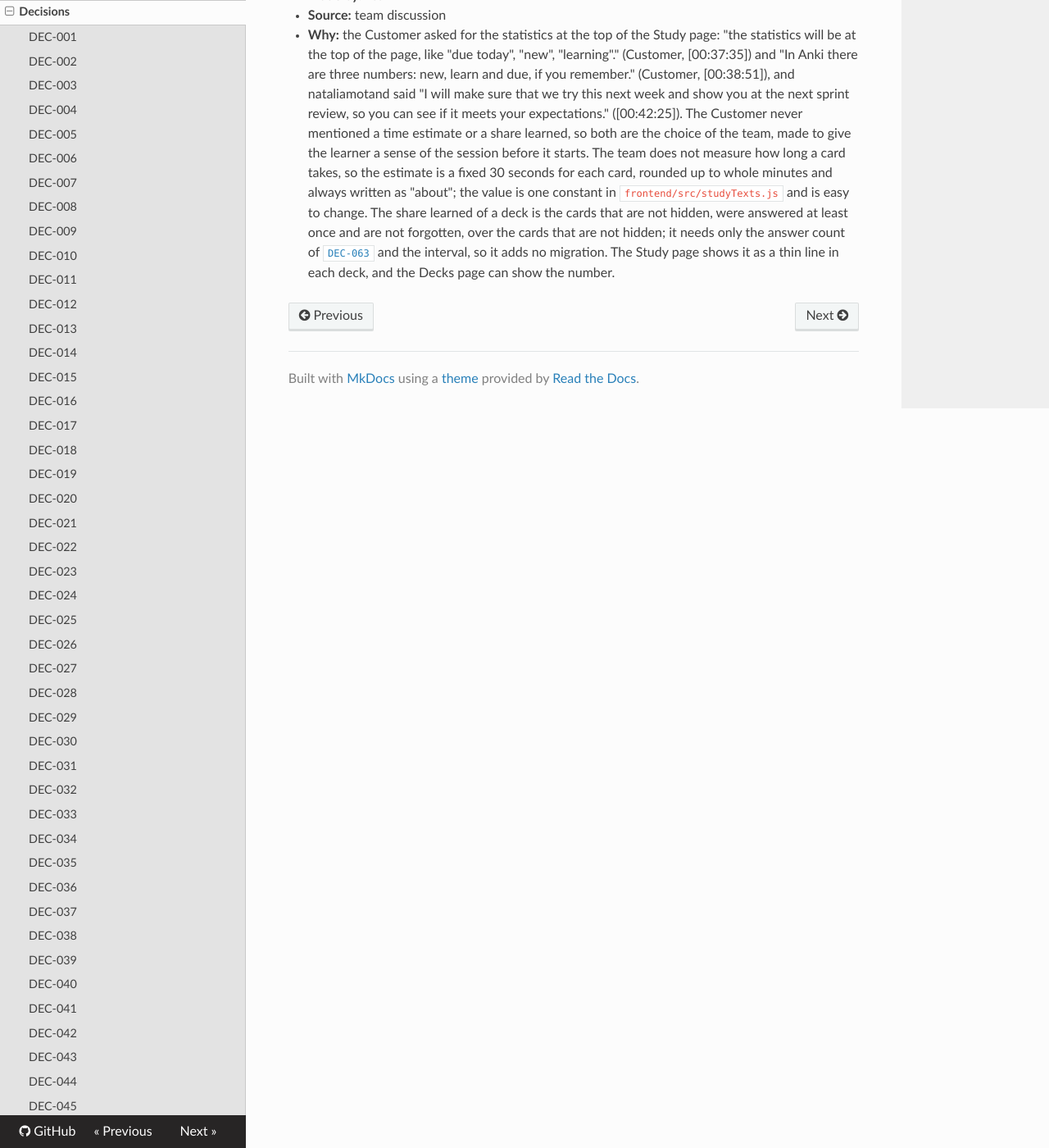
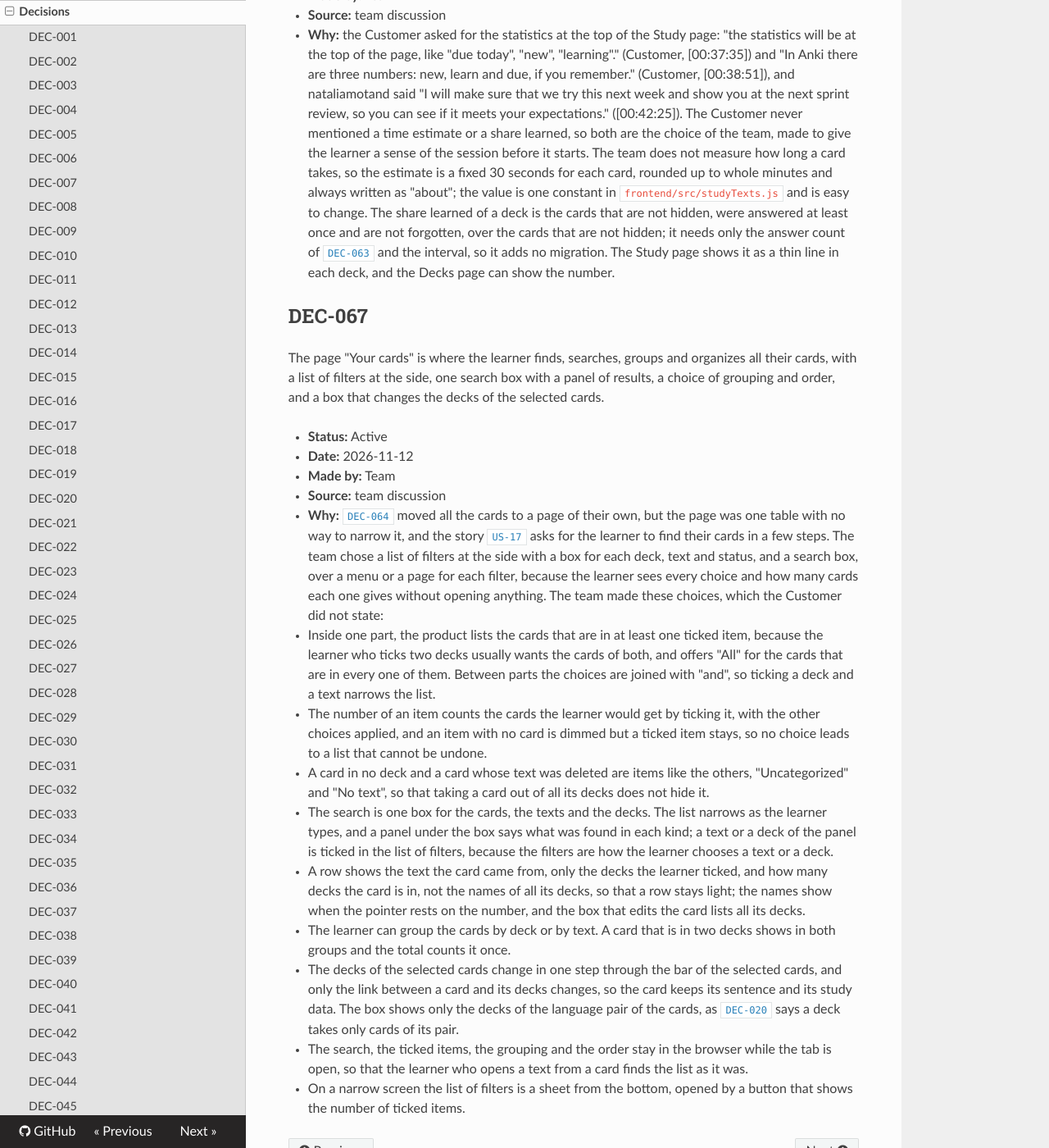
Before and after one commit to itpd-team-6/sentence-cards-generator-team-6, an MkDocs documentation site: the page built from docs/decisions.md, in a window 1280 px wide and 1400 px high, scrolled down 27719 px. Shown: the whole window at 82% size. Built offline with MkDocs 1.6.1, drawn with Linux system fonts in a browser that asks for light colours; nearby versions of some CDN libraries.

Commit message:
Record the decision on the Your cards page and update the changelog

```diff
--- a/docs/decisions.md
+++ b/docs/decisions.md
@@ -731,3 +731,24 @@ The Study box shows an estimate of the time of a session, counting 30 seconds fo
   The team does not measure how long a card takes, so the estimate is a fixed 30 seconds for each card, rounded up to whole minutes and always written as "about"; the value is one constant in `frontend/src/studyTexts.js` and is easy to change.
   The share learned of a deck is the cards that are not hidden, were answered at least once and are not forgotten, over the cards that are not hidden; it needs only the answer count of [`DEC-063`](#dec-063) and the interval, so it adds no migration.
   The Study page shows it as a thin line in each deck, and the Decks page can show the number.
+
+## DEC-067
+
+The page "Your cards" is where the learner finds, searches, groups and organizes all their cards, with a list of filters at the side, one search box with a panel of results, a choice of grouping and order, and a box that changes the decks of the selected cards.
+
+- **Status:** Active
+- **Date:** 2026-11-12
+- **Made by:** Team
+- **Source:** team discussion
+- **Why:** [`DEC-064`](#dec-064) moved all the cards to a page of their own, but the page was one table with no way to narrow it, and the story [`US-17`](https://github.com/itpd-team-6/sentence-cards-generator-team-6/issues/234) asks for the learner to find their cards in a few steps.
+  The team chose a list of filters at the side with a box for each deck, text and status, and a search box, over a menu or a page for each filter, because the learner sees every choice and how many cards each one gives without opening anything.
+  The team made these choices, which the Customer did not state:
+  - Inside one part, the product lists the cards that are in at least one ticked item, because the learner who ticks two decks usually wants the cards of both, and offers "All" for the cards that are in every one of them. Between parts the choices are joined with "and", so ticking a deck and a text narrows the list.
+  - The number of an item counts the cards the learner would get by ticking it, with the other choices applied, and an item with no card is dimmed but a ticked item stays, so no choice leads to a list that cannot be undone.
+  - A card in no deck and a card whose text was deleted are items like the others, "Uncategorized" and "No text", so that taking a card out of all its decks does not hide it.
+  - The search is one box for the cards, the texts and the decks. The list narrows as the learner types, and a panel under the box says what was found in each kind; a text or a deck of the panel is ticked in the list of filters, because the filters are how the learner chooses a text or a deck.
+  - A row shows the text the card came from, only the decks the learner ticked, and how many decks the card is in, not the names of all its decks, so that a row stays light; the names show when the pointer rests on the number, and the box that edits the card lists all its decks.
+  - The learner can group the cards by deck or by text. A card that is in two decks shows in both groups and the total counts it once.
+  - The decks of the selected cards change in one step through the bar of the selected cards, and only the link between a card and its decks changes, so the card keeps its sentence and its study data. The box shows only the decks of the language pair of the cards, as [`DEC-020`](#dec-020) says a deck takes only cards of its pair.
+  - The search, the ticked items, the grouping and the order stay in the browser while the tab is open, so that the learner who opens a text from a card finds the list as it was.
+  - On a narrow screen the list of filters is a sheet from the bottom, opened by a button that shows the number of ticked items.
```
Also changed, not shown: CHANGELOG.md (+2 -0 lines).
